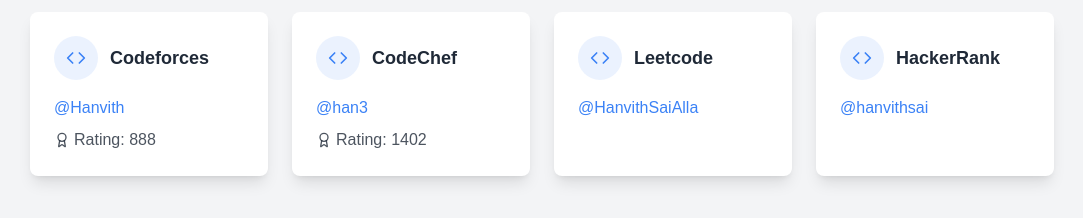
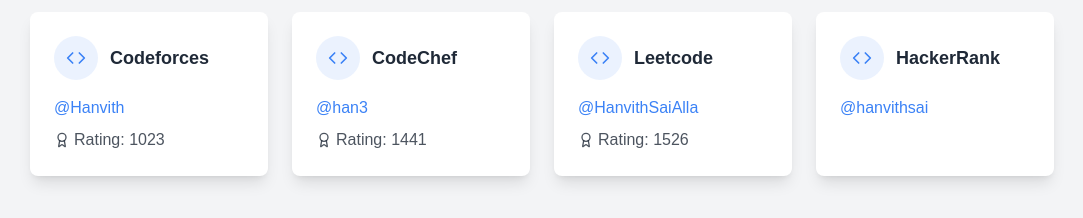
Before and after one commit to hanvithSai/HSA, a Next.js app: page / in a window 1280 px wide. Shown: the part 6180-6398 px from the top of the page, without its empty margins (98-1181 px from the left). Built offline with nearby package versions, Linux system fonts and the light colour scheme.

Commit message:
CP Rating updated

```diff
--- a/app/components/CompetitiveProgramming.tsx
+++ b/app/components/CompetitiveProgramming.tsx
@@ -7,18 +7,19 @@ const profiles = [
   {
     platform: "Codeforces",
     username: "Hanvith",
-    rating: "Rating: 888",
+    rating: "Rating: 1023",
     link: "https://codeforces.com/profile/Hanvith",
   },
   {
     platform: "CodeChef",
     username: "han3",
-    rating: "Rating: 1402",
+    rating: "Rating: 1441",
     link: "https://www.codechef.com/users/han3",
   },
   {
     platform: "Leetcode",
     username: "HanvithSaiAlla",
+    rating: "Rating: 1526",
     link: "https://leetcode.com/HanvithSaiAlla/",
   },
   {
```
Also changed, not shown: 1 other file (tests, documents, lock files or other folders).
